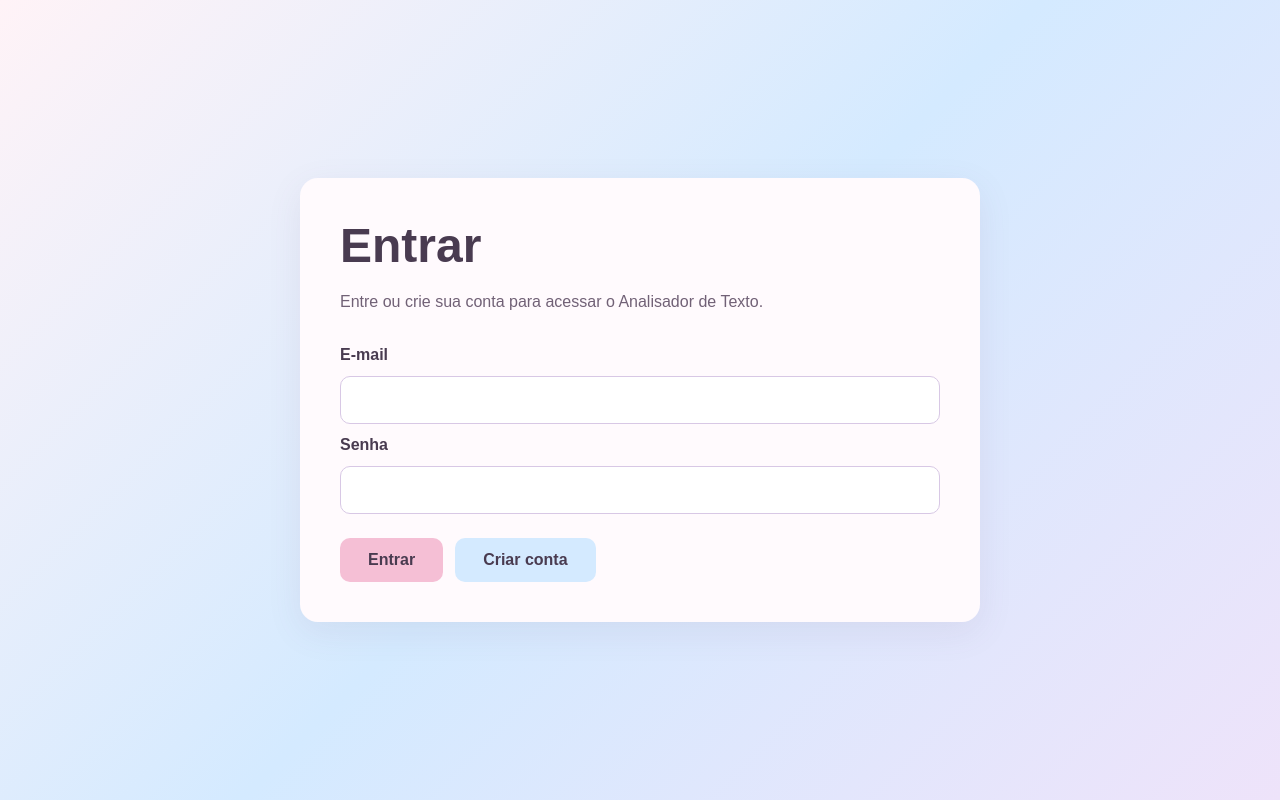
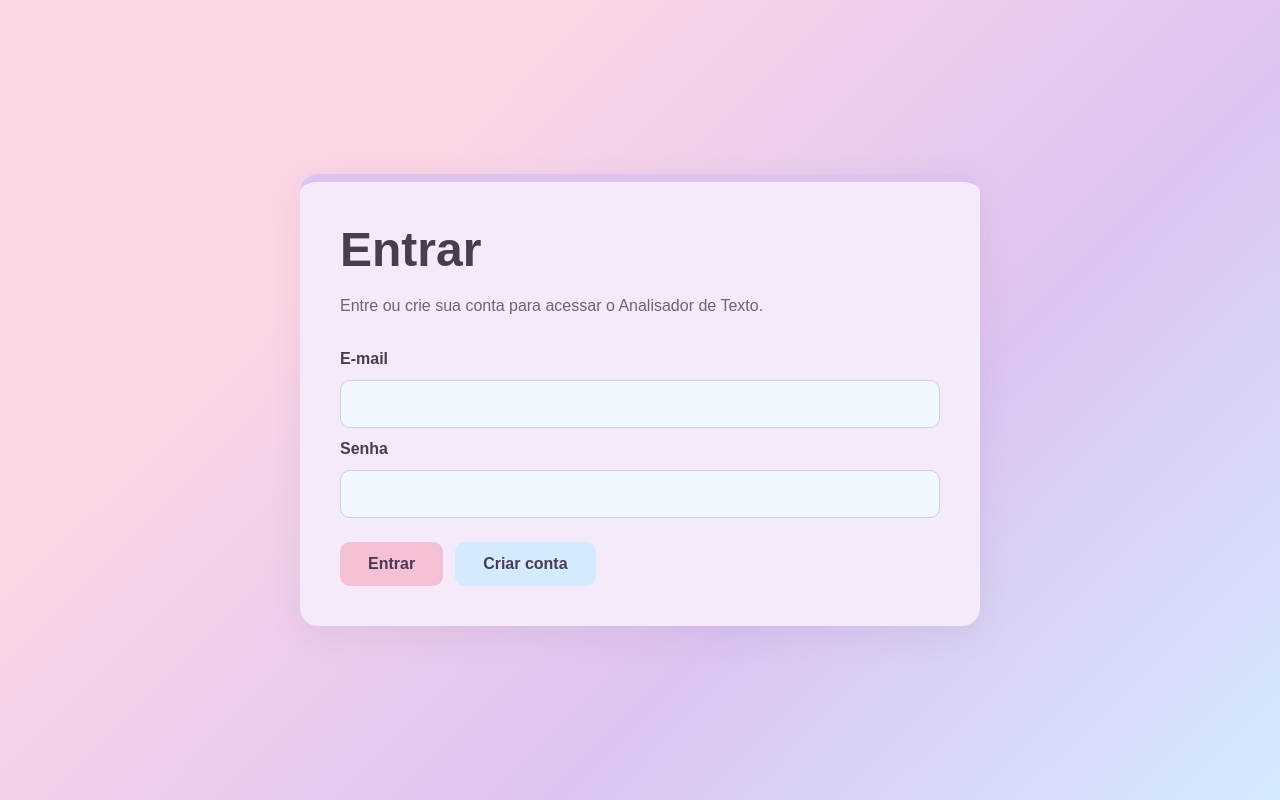
Before and after one commit to kamilleviiihh-bit/curly-spoon, a Next.js app: page /login in a window 1280 px wide. Built offline with nearby package versions, Linux system fonts and the light colour scheme; no server answers.

Commit message:
Destaca rosa e lilás na paleta pastel

```diff
--- a/app/globals.css
+++ b/app/globals.css
@@ -1,13 +1,13 @@
 :root {
   /* Troque as cores aqui para personalizar o site. */
-  --cor-fundo: #fff3f7;
-  --cor-cartao: #fffafd;
+  --cor-fundo: #fbd6e6;
+  --cor-cartao: #f4eafa;
   --cor-texto: #493b50;
   --cor-secundaria: #716176;
   --cor-principal: #f5bfd5;
   --cor-principal-hover: #eda9c5;
   --cor-borda: #d8c8e5;
-  --cor-lilas: #eee3fa;
+  --cor-lilas: #dcc4f2;
   --cor-azul: #d4eaff;
   --cor-azul-hover: #bddcf7;
   --cor-foco: #946181;
@@ -17,7 +17,7 @@
 
 body {
   margin: 0;
-  background: linear-gradient(135deg, var(--cor-fundo), var(--cor-azul) 50%, var(--cor-lilas));
+  background: linear-gradient(135deg, var(--cor-fundo) 0%, var(--cor-fundo) 28%, var(--cor-lilas) 65%, var(--cor-azul) 100%);
   background-attachment: fixed;
   color: var(--cor-texto);
   font-family: Arial, Helvetica, sans-serif;
@@ -35,6 +35,7 @@ body {
   width: 100%;
   max-width: 680px;
   background: var(--cor-cartao);
+  border-top: 8px solid var(--cor-lilas);
   padding: 40px;
   border-radius: 18px;
   box-shadow: 0 10px 35px #71557518;
@@ -83,6 +84,8 @@ h2 { font-size: 1.2rem; }
 }
 
 input {
+  background: #f2f8ff;
+  color: var(--cor-texto);
   width: 100%;
   padding: 14px;
   border: 1px solid var(--cor-borda);
```
